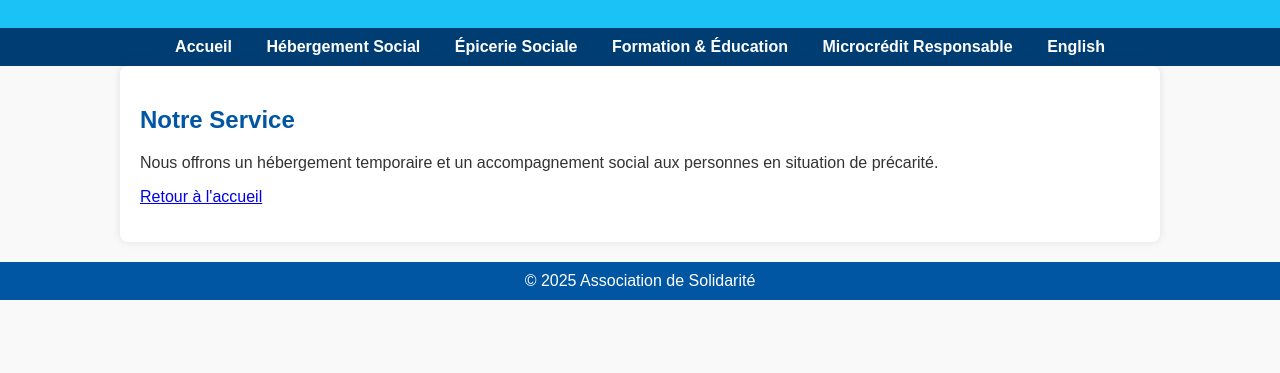
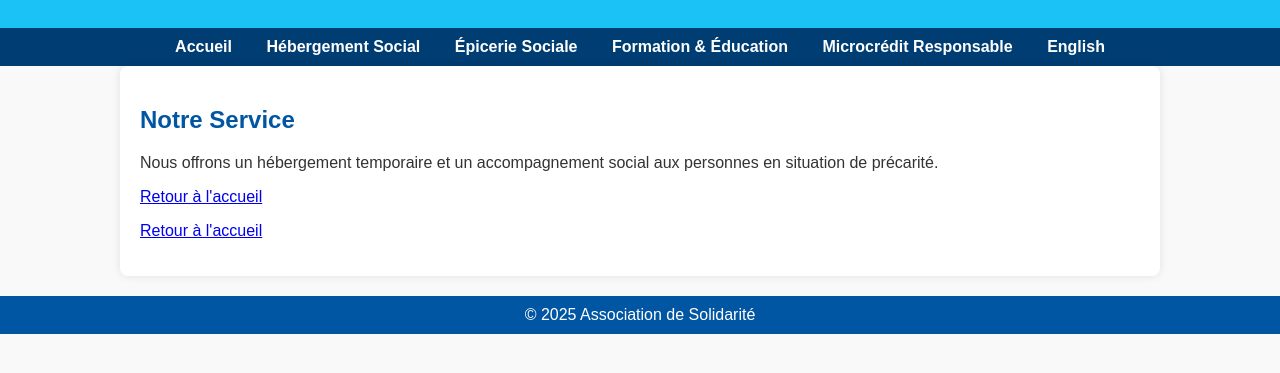
Before and after one commit to Code1deep/Onbl3, a plain HTML site: page hebergement_fr.html in a window 1280 px wide. Shown: the part 85-458 px from the top of the page. Drawn offline with Linux system fonts and the light colour scheme; files that its build step writes are made by us from their sources.

Commit message:
Update hebergement_fr.html

```diff
--- a/hebergement_fr.html
+++ b/hebergement_fr.html
@@ -25,6 +25,7 @@
     <h2>Notre Service</h2>
     <p>Nous offrons un hébergement temporaire et un accompagnement social aux personnes en situation de précarité.</p>
     <p><a href="index.html">Retour à l'accueil</a></p>
+    <p><a href="index.html">Retour à l'accueil</a></p>
   </div>
 
   <footer>
```
